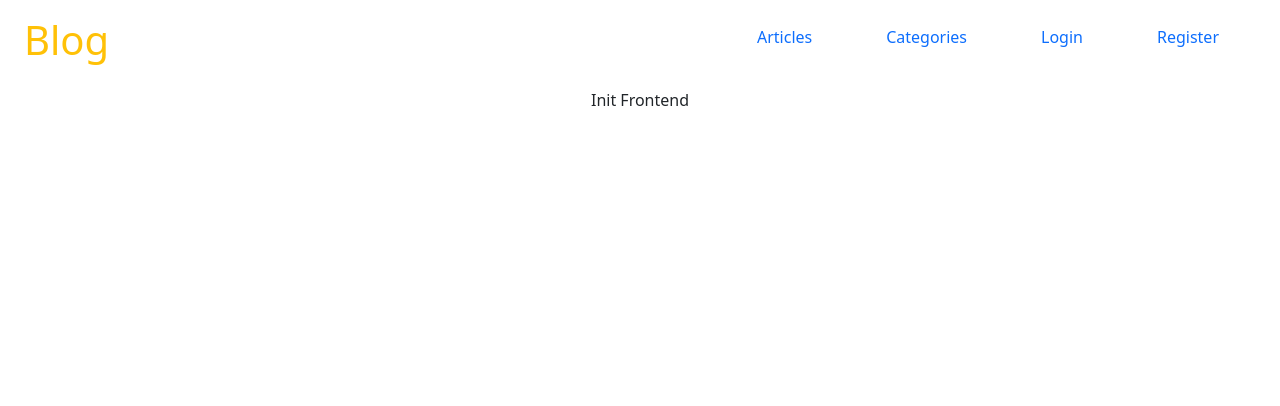
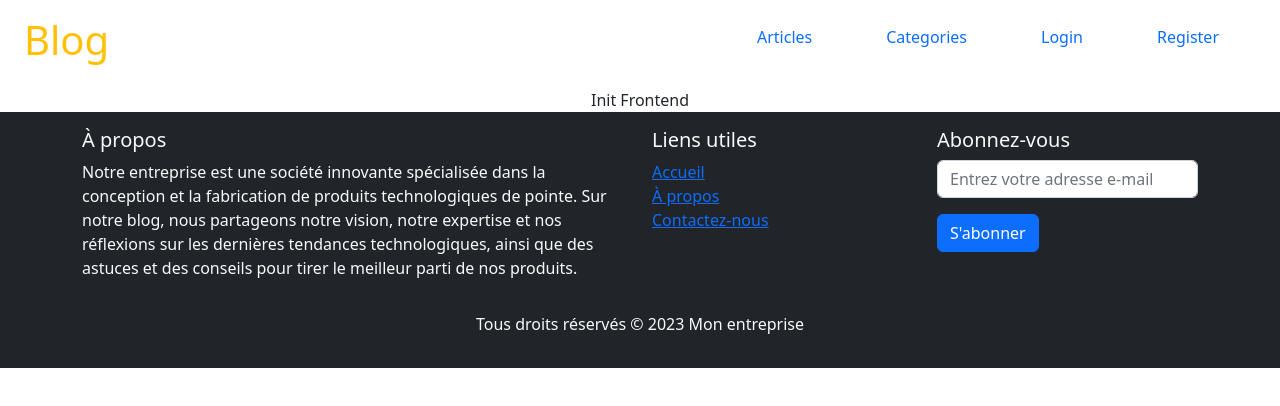
Before and after one commit to noumedemtamiflorian/Blog-Mern, a React (Create React App) app in the folder frontend/: page / in a window 1280 px wide. Shown: the top 406 px of the page. Built offline with nearby package versions, Linux system fonts and the light colour scheme.

Commit message:
Creation du Footer

```diff
--- a/frontend/src/App.js
+++ b/frontend/src/App.js
@@ -3,6 +3,7 @@ import "../node_modules/bootstrap/dist/css/bootstrap.css";
 
 // Import the custom CSS file for the App component
 import "./App.css";
+import Footer from "./components/common/Footer";
 // This line imports the Header component from the Header.js file in the components/common directory
 import Header from "./components/common/Header";
 
@@ -13,6 +14,7 @@ function App() {
         <>
             <Header />
             <div className="App">Init Frontend</div>
+            <Footer />
         </>
     );
 }
--- /dev/null
+++ b/frontend/src/components/common/Footer.js
@@ -0,0 +1,61 @@
+import React from "react";
+
+const Footer = () => {
+    return (
+        <footer className="bg-dark text-light py-3">
+            <div className="container">
+                <div className="row">
+                    <div className="col-md-6">
+                        <h5>À propos</h5>
+                        <p>
+                            Notre entreprise est une société innovante
+                            spécialisée dans la conception et la fabrication de
+                            produits technologiques de pointe. Sur notre blog,
+                            nous partageons notre vision, notre expertise et nos
+                            réflexions sur les dernières tendances
+                            technologiques, ainsi que des astuces et des
+                            conseils pour tirer le meilleur parti de nos
+                            produits.
+                        </p>
+                    </div>
+                    <div className="col-md-3">
+                        <h5>Liens utiles</h5>
+                        <ul className="list-unstyled">
+                            <li>
+                                <a href="#">Accueil</a>
+                            </li>
+                            <li>
+                                <a href="#">À propos</a>
+                            </li>
+                            <li>
+                                <a href="#">Contactez-nous</a>
+                            </li>
+                        </ul>
+                    </div>
+                    <div className="col-md-3">
+                        <h5>Abonnez-vous</h5>
+                        <form>
+                            <div className="mb-3">
+                                <input
+                                    type="email"
+                                    className="form-control"
+                                    placeholder="Entrez votre adresse e-mail"
+                                />
+                            </div>
+                            <button type="button" className="btn btn-primary">
+                                S'abonner
+                            </button>
+                        </form>
+                    </div>
+                </div>
+                <div className="row mt-3">
+                    <div className="col-md-12 text-center">
+                        <p>Tous droits réservés © 2023 Mon entreprise</p>
+                    </div>
+                </div>
+            </div>
+        </footer>
+    );
+};
+
+export default Footer;
```
